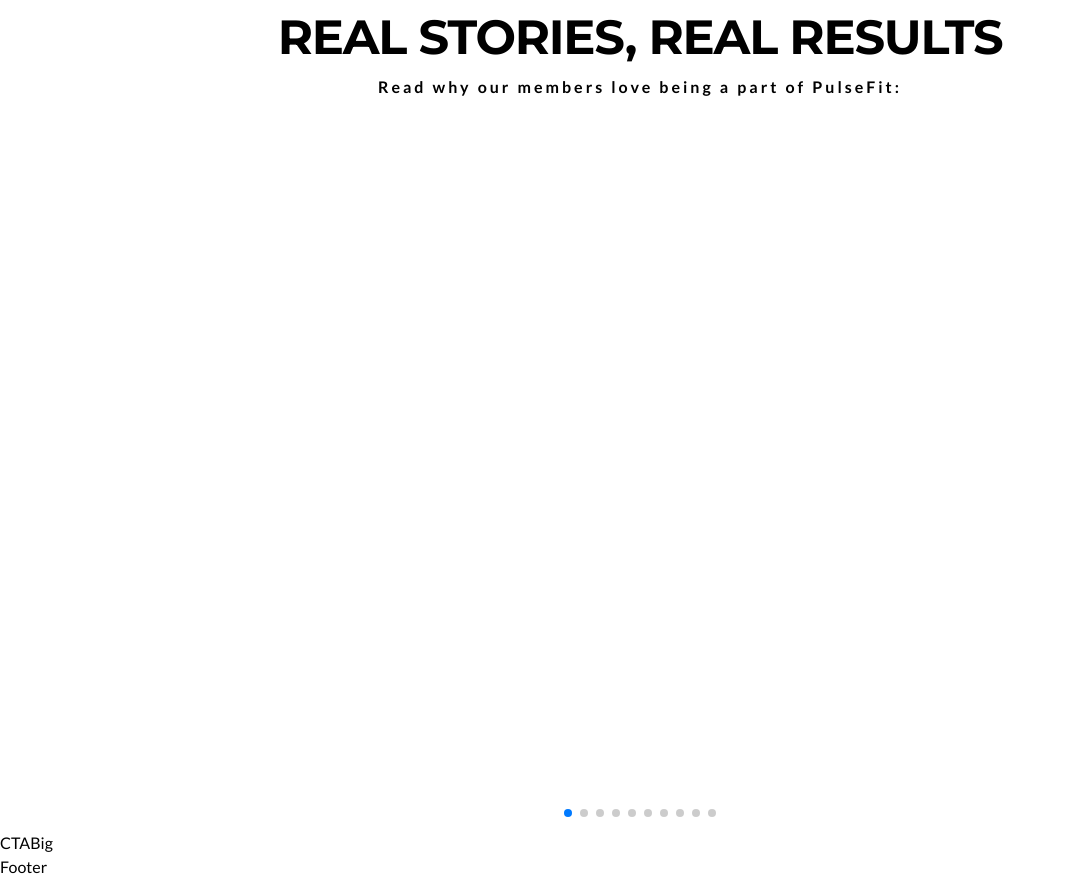
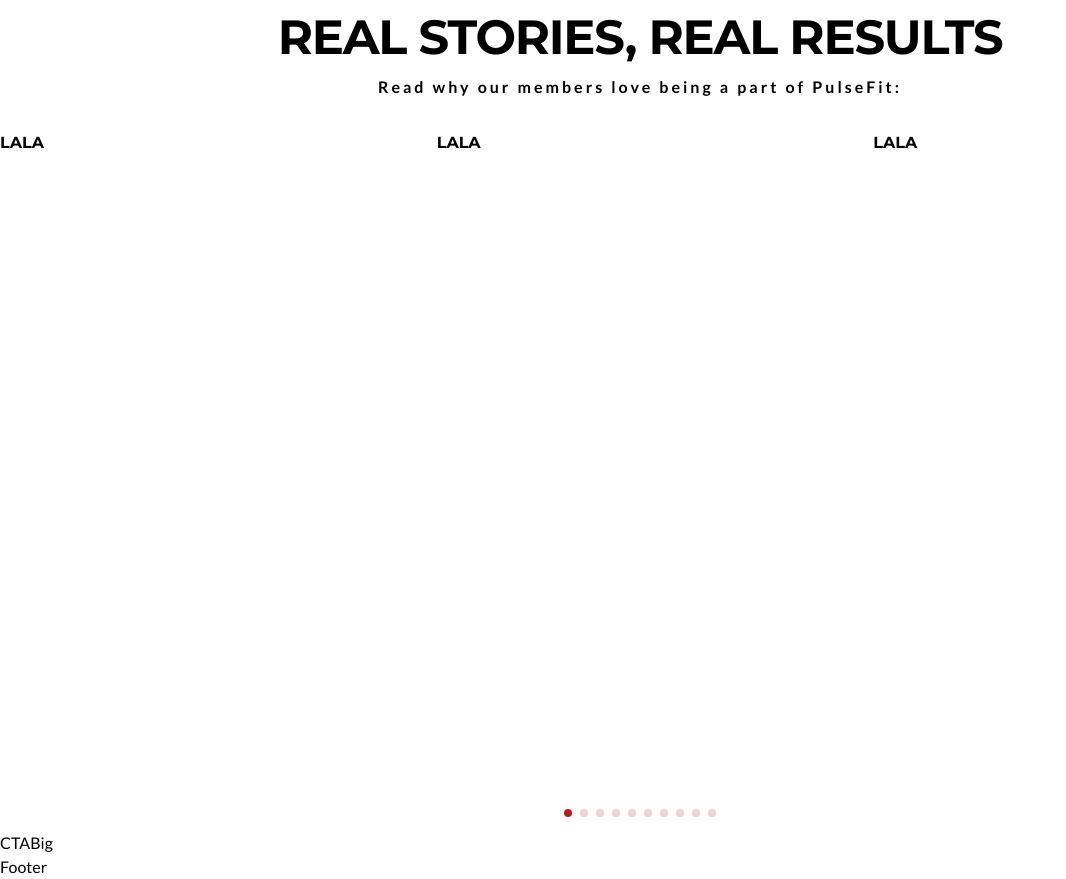
Before and after one commit to Quincy-Fer/pulse-fit, a Next.js app: page / in a window 1280 px wide. Shown: the part 4680-5559 px from the top of the page, without its empty margins (0-1066 px from the left). Built offline with nearby package versions, Linux system fonts and the light colour scheme.

Commit message:
add bullet styling for swiper

```diff
--- a/app/globals.css
+++ b/app/globals.css
@@ -16,3 +16,9 @@
 h6 {
   @apply font-montserrat font-bold uppercase;
 }
+
+/* swiper pagination styles */
+.swiper-horizontal > .swiper-pagination-bullets .swiper-pagination-bullet,
+.swiper-horizontal.swiper-pagination-bullets .swiper-pagination-bullet {
+  @apply bg-accent;
+}
--- a/components/Testimonials.tsx
+++ b/components/Testimonials.tsx
@@ -45,6 +45,7 @@
         {TESTIMONIALS.map((item) => {
           return (
             <SwiperSlide key={item.key} className="h-full">
+              <h1>lala</h1>
 
             </SwiperSlide>
           );
```
